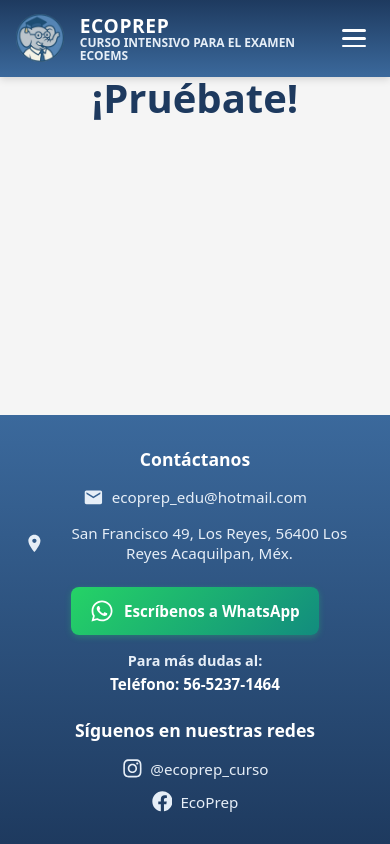
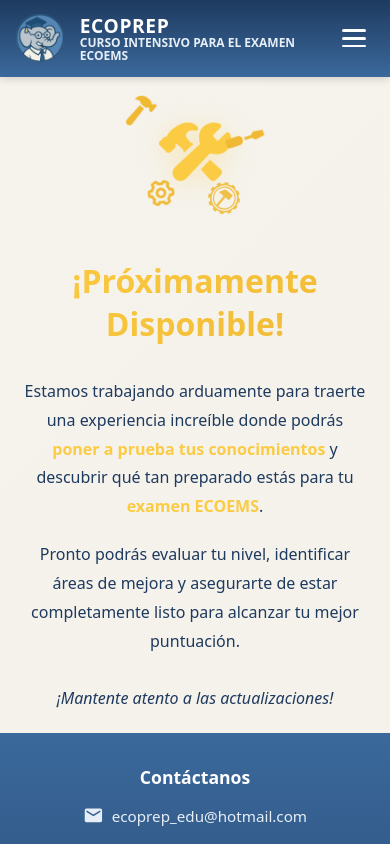
Before and after one commit to EseWey21/ecoprep, a React (Vite) app: page /pruebate in a window 390 px wide. Shown: the top 844 px of the page. Built offline with nearby package versions, Linux system fonts and the light colour scheme.

Commit message:
Proximaente

```diff
--- a/src/pages/Inscribete.css
+++ b/src/pages/Inscribete.css
@@ -380,6 +380,16 @@
   gap: 2rem;
   width: 100%;
   min-height: 400px;
+  touch-action: pan-y pinch-zoom;
+  user-select: none;
+  -webkit-user-select: none;
+  -moz-user-select: none;
+  -ms-user-select: none;
+  cursor: grab;
+}
+
+.ecp-carrusel__content:active {
+  cursor: grabbing;
 }
 
 .ecp-carrusel__item {
@@ -400,6 +410,9 @@
   height: 100%;
   object-fit: cover;
   display: block;
+  pointer-events: none;
+  user-select: none;
+  -webkit-user-drag: none;
 }
 
 /* Indicadores del carrusel */
--- a/src/pages/Inscribete.jsx
+++ b/src/pages/Inscribete.jsx
@@ -19,9 +19,14 @@ function Inscribete() {
     telefono: '',
     interes: ''
   })
+  const [touchStart, setTouchStart] = useState(null)
+  const [touchEnd, setTouchEnd] = useState(null)
 
   // Detectar si es móvil
   const isMobile = useMediaQuery('(max-width: 768px)')
+
+  // Distancia mínima para detectar swipe (en px)
+  const minSwipeDistance = 50
 
   const calendarios = [
     calendario1,
@@ -49,6 +54,32 @@ function Inscribete() {
     const start = currentPage * itemsPerPage
     const end = start + itemsPerPage
     return calendarios.slice(start, end)
+  }
+
+  const onTouchStart = (e) => {
+    setTouchEnd(null)
+    setTouchStart(e.targetTouches[0].clientX)
+    console.log('Touch started at:', e.targetTouches[0].clientX)
+  }
+
+  const onTouchMove = (e) => {
+    setTouchEnd(e.targetTouches[0].clientX)
+  }
+
+  const onTouchEnd = () => {
+    if (!touchStart || !touchEnd) return
+
+    const distance = touchStart - touchEnd
+    const isLeftSwipe = distance > minSwipeDistance
+    const isRightSwipe = distance < -minSwipeDistance
+
+    console.log('Swipe distance:', distance, 'Left:', isLeftSwipe, 'Right:', isRightSwipe)
+
+    if (isLeftSwipe) {
+      nextPage()
+    } else if (isRightSwipe) {
+      prevPage()
+    }
   }
 
   const handleInputChange = (e) => {
@@ -222,7 +253,12 @@ function Inscribete() {
               <FaChevronLeft />
             </button>
 
-            <div className="ecp-carrusel__content">
+            <div
+              className="ecp-carrusel__content"
+              onTouchStart={onTouchStart}
+              onTouchMove={onTouchMove}
+              onTouchEnd={onTouchEnd}
+            >
               {getCurrentItems().map((calendario, index) => (
                 <div key={currentPage * itemsPerPage + index} className="ecp-carrusel__item">
                   <img
--- a/src/pages/Pruebate.css
+++ b/src/pages/Pruebate.css
@@ -1,12 +1,212 @@
-/* Estilos para la página de Pruébate */
-.ecp-page {
-  margin: 0 auto;
+/* Estilos exclusivos para la página de Pruébate - En construcción */
+
+.pruebate-container {
+  min-height: calc(100vh - 200px);
+  display: flex;
+  align-items: center;
+  justify-content: center;
+  padding: 2rem;
+  background: linear-gradient(135deg, rgba(251, 203, 67, 0.05) 0%, rgba(240, 185, 51, 0.05) 100%);
 }
 
-.ecp-page__title {
-  color: var(--ecp-text);
+.pruebate-content {
+  max-width: 700px;
+  text-align: center;
+  animation: pruebate-fade-in 0.8s ease-out;
+}
+
+/* Animaciones de entrada */
+@keyframes pruebate-fade-in {
+  from {
+    opacity: 0;
+    transform: translateY(30px);
+  }
+  to {
+    opacity: 1;
+    transform: translateY(0);
+  }
+}
+
+/* Contenedor de iconos */
+.pruebate-icon-wrapper {
+  position: relative;
+  display: inline-block;
+  margin-bottom: 2.5rem;
+  padding: 2rem;
+}
+
+/* Icono principal de construcción */
+.pruebate-construction-icon {
+  display: inline-block;
+  animation: pruebate-bounce 2s infinite;
+}
+
+.pruebate-main-icon {
+  font-size: 6rem;
+  color: #FBCB43;
+  filter: drop-shadow(0 4px 12px rgba(251, 203, 67, 0.3));
+}
+
+@keyframes pruebate-bounce {
+  0%, 100% {
+    transform: translateY(0);
+  }
+  50% {
+    transform: translateY(-20px);
+  }
+}
+
+/* Iconos de herramientas flotantes */
+.pruebate-tools-icon {
+  position: absolute;
+  font-size: 2.5rem;
+  color: #F0B933;
+}
+
+.pruebate-tools-icon--1 {
+  top: 0;
+  left: -20px;
+  animation: pruebate-hammer-swing 2s infinite ease-in-out;
+}
+
+.pruebate-tools-icon--2 {
+  top: 30px;
+  right: -10px;
+  animation: pruebate-rotate-slight 3s infinite ease-in-out;
+}
+
+.pruebate-tools-icon--3 {
+  bottom: 10px;
+  left: 10px;
+  animation: pruebate-spin 4s infinite linear;
+}
+
+.pruebate-tools-icon--4 {
+  bottom: 5px;
+  right: 15px;
+  animation: pruebate-pulse 2.5s infinite ease-in-out;
+}
+
+@keyframes pruebate-hammer-swing {
+  0%, 100% {
+    transform: rotate(-15deg);
+  }
+  50% {
+    transform: rotate(15deg);
+  }
+}
+
+@keyframes pruebate-rotate-slight {
+  0%, 100% {
+    transform: rotate(0deg) translateY(0);
+  }
+  50% {
+    transform: rotate(180deg) translateY(-10px);
+  }
+}
+
+@keyframes pruebate-spin {
+  from {
+    transform: rotate(0deg);
+  }
+  to {
+    transform: rotate(360deg);
+  }
+}
+
+@keyframes pruebate-pulse {
+  0%, 100% {
+    transform: scale(1);
+    opacity: 0.8;
+  }
+  50% {
+    transform: scale(1.15);
+    opacity: 1;
+  }
+}
+
+/* Título */
+.pruebate-title {
+  color: var(--ecp-text, #2c3e50);
   font-size: 2.5rem;
   font-weight: 900;
-  margin: 0 0 1.5rem 0;
-  text-align: center;
+  margin: 0 0 2rem 0;
+  background: linear-gradient(135deg, #FBCB43 0%, #F0B933 100%);
+  -webkit-background-clip: text;
+  -webkit-text-fill-color: transparent;
+  background-clip: text;
+  animation: pruebate-slide-in 0.8s ease-out 0.2s backwards;
 }
+
+@keyframes pruebate-slide-in {
+  from {
+    opacity: 0;
+    transform: translateX(-30px);
+  }
+  to {
+    opacity: 1;
+    transform: translateX(0);
+  }
+}
+
+/* Mensaje */
+.pruebate-message {
+  margin-bottom: 2rem;
+  animation: pruebate-fade-in 0.8s ease-out 0.4s backwards;
+}
+
+.pruebate-text {
+  color: var(--ecp-text, #555);
+  font-size: 1.1rem;
+  line-height: 1.8;
+  margin: 0 0 1.2rem 0;
+}
+
+.pruebate-text strong {
+  color: #FBCB43;
+  font-weight: 700;
+}
+
+/* Texto del footer */
+.pruebate-footer-text {
+  color: var(--ecp-text, #666);
+  font-size: 1rem;
+  font-style: italic;
+  margin: 0;
+  animation: pruebate-fade-in 0.8s ease-out 0.6s backwards;
+}
+
+/* Responsive */
+@media (max-width: 768px) {
+  .pruebate-container {
+    padding: 1.5rem;
+  }
+
+  .pruebate-title {
+    font-size: 2rem;
+  }
+
+  .pruebate-text {
+    font-size: 1rem;
+  }
+
+  .pruebate-main-icon {
+    font-size: 4.5rem;
+  }
+
+  .pruebate-tools-icon {
+    font-size: 2rem;
+  }
+
+  .pruebate-icon-wrapper {
+    padding: 1.5rem;
+  }
+
+  .pruebate-tools-icon--1 {
+    left: -10px;
+  }
+
+  .pruebate-tools-icon--2 {
+    right: -5px;
+  }
+}
--- a/src/pages/Pruebate.jsx
+++ b/src/pages/Pruebate.jsx
@@ -1,9 +1,41 @@
 import './Pruebate.css'
+import { IoConstruct } from 'react-icons/io5'
+import { FaHammer, FaScrewdriver } from 'react-icons/fa'
+import { GiGearHammer } from 'react-icons/gi'
+import { BiCog } from 'react-icons/bi'
 
 function Pruebate() {
   return (
-    <div className="ecp-page">
-      <h1 className="ecp-page__title">¡Pruébate!</h1>
+    <div className="pruebate-container">
+      <div className="pruebate-content">
+        <div className="pruebate-icon-wrapper">
+          <div className="pruebate-construction-icon">
+            <IoConstruct className="pruebate-main-icon" />
+          </div>
+          <FaHammer className="pruebate-tools-icon pruebate-tools-icon--1" />
+          <FaScrewdriver className="pruebate-tools-icon pruebate-tools-icon--2" />
+          <BiCog className="pruebate-tools-icon pruebate-tools-icon--3" />
+          <GiGearHammer className="pruebate-tools-icon pruebate-tools-icon--4" />
+        </div>
+
+        <h1 className="pruebate-title">¡Próximamente Disponible!</h1>
+
+        <div className="pruebate-message">
+          <p className="pruebate-text">
+            Estamos trabajando arduamente para traerte una experiencia increíble
+            donde podrás <strong>poner a prueba tus conocimientos</strong> y descubrir
+            qué tan preparado estás para tu <strong>examen ECOEMS</strong>.
+          </p>
+          <p className="pruebate-text">
+            Pronto podrás evaluar tu nivel, identificar áreas de mejora
+            y asegurarte de estar completamente listo para alcanzar tu mejor puntuación.
+          </p>
+        </div>
+
+        <p className="pruebate-footer-text">
+          ¡Mantente atento a las actualizaciones!
+        </p>
+      </div>
     </div>
   )
 }
```
